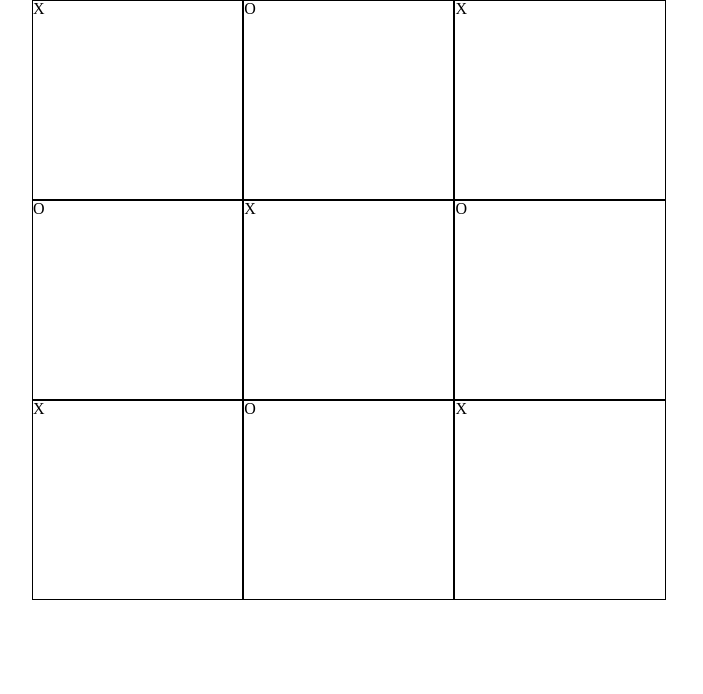
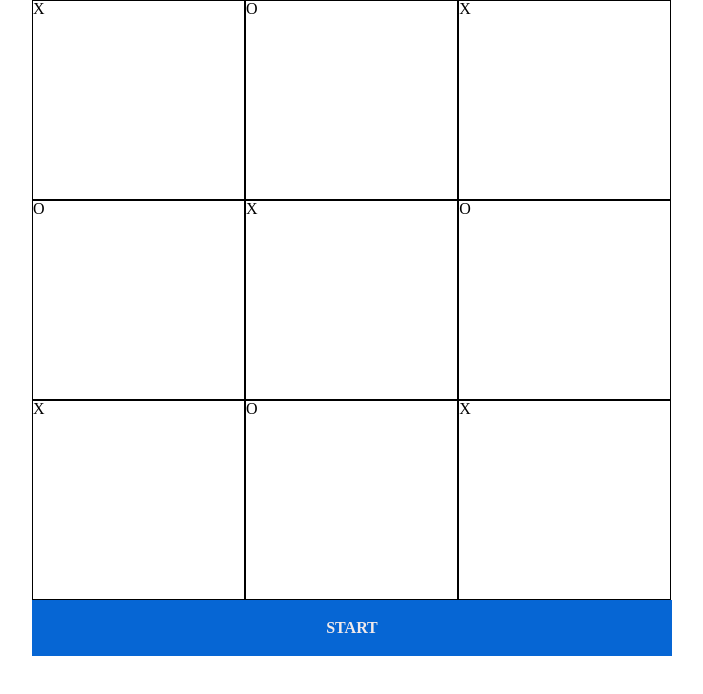
Before and after one commit to LoboArkano/Tic-Tac-Toe-JS, a website: page index.html in a window 1280 px wide. Shown: the whole page, without its empty margins (288-991 px from the left). Drawn offline with Linux system fonts and the light colour scheme.

Commit message:
Create displayController to display the buttons

```diff
--- a/assets/stylesheets/index.scss
+++ b/assets/stylesheets/index.scss
@@ -6,18 +6,46 @@
   display: flex;
 }
 
+.w-50 {
+  width: 50%;
+}
+
+.m-auto {
+  margin: 0 auto;
+}
+
 .game-container {
   width: 100%;
 
   .game-board {
-    width: 50%;
-    margin: 0 auto;
     flex-wrap: wrap;
 
     .cell {
-      width: 33%;
+      width: 33.3%;
       height: 200px;
       border: 1px solid black;
     }
   }
+
+  .main-controller {
+    .btn1 {
+      padding: 20px 0;
+      text-transform: uppercase;
+      text-align: center;
+      color: rgb(241, 234, 234);
+      font-weight: bold;
+    }
+
+    .start-btn {
+      background-color: rgb(6, 102, 212);
+    }
+
+    .new-btn {
+      background-color: rgb(25, 207, 71);
+    }
+
+    .quit-btn {
+      background-color: rgb(219, 26, 13);
+    }
+  }
 }
--- a/index.html
+++ b/index.html
@@ -10,9 +10,10 @@
 <body>
   <main>
     <section class="game-container">
-      <div id="game-board" class="game-board d-flex">
+      <div id="game-board" class="game-board d-flex w-50 m-auto">
 
       </div>
+      <div id="main-controller" class="main-controller w-50 m-auto"></div>
     </section>
   </main>
   <script src="javascript/index.js"></script>
--- a/javascript/index.js
+++ b/javascript/index.js
@@ -1,4 +1,7 @@
 const boardContainer = document.getElementById('game-board');
+const mainController = document.getElementById('main-controller');
+
+const board = ['X', 'O', 'X', 'O', 'X', 'O', 'X', 'O', 'X'];
 
 const player = (name, score) => {
   const getName = () => name;
@@ -8,8 +11,6 @@ const player = (name, score) => {
 };
 
 const gameBoard = (() => {
-  const board = ['X', 'O', 'X', 'O', 'X', 'O', 'X', 'O', 'X'];
-
   const display = () => {
     boardContainer.innerHTML = '';
 
@@ -25,4 +26,30 @@ const gameBoard = (() => {
   return { display };
 })();
 
+const displayController = (() => {
+  const start = () => {
+    mainController.innerHTML = '';
+
+    const startBtn = `
+    <div class="start-btn btn1">start</div>
+    `;
+
+    mainController.innerHTML = startBtn;
+  };
+
+  const gameOver = () => {
+    mainController.innerHTML = '';
+
+    const gameOverBtns = `
+    <div class="new-btn btn1">new game</div>
+    <div class="quit-btn btn1">quit</div>
+    `;
+
+    mainController.innerHTML = gameOverBtns;
+  };
+
+  return { start, gameOver };
+})();
+
 gameBoard.display();
+displayController.start();
```
Also changed, not shown: assets/stylesheets/index.css, 1 other file.
